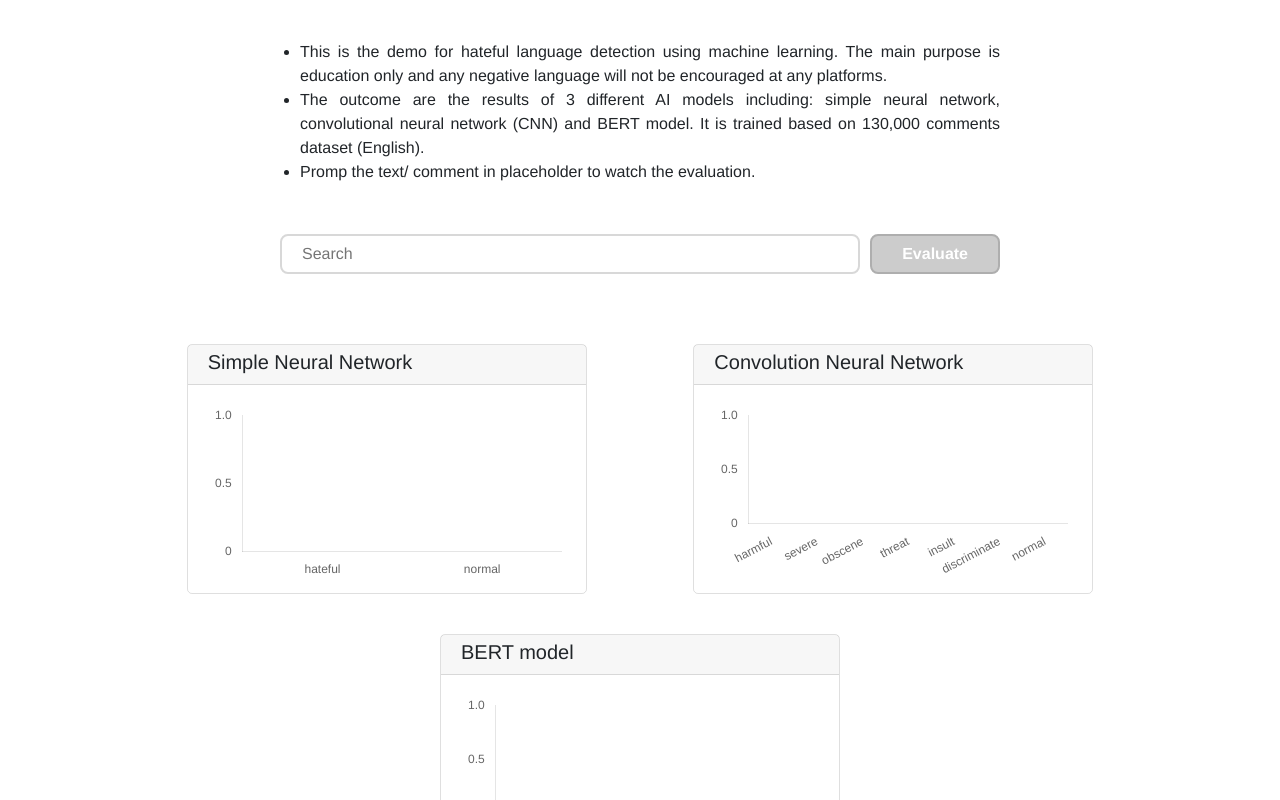
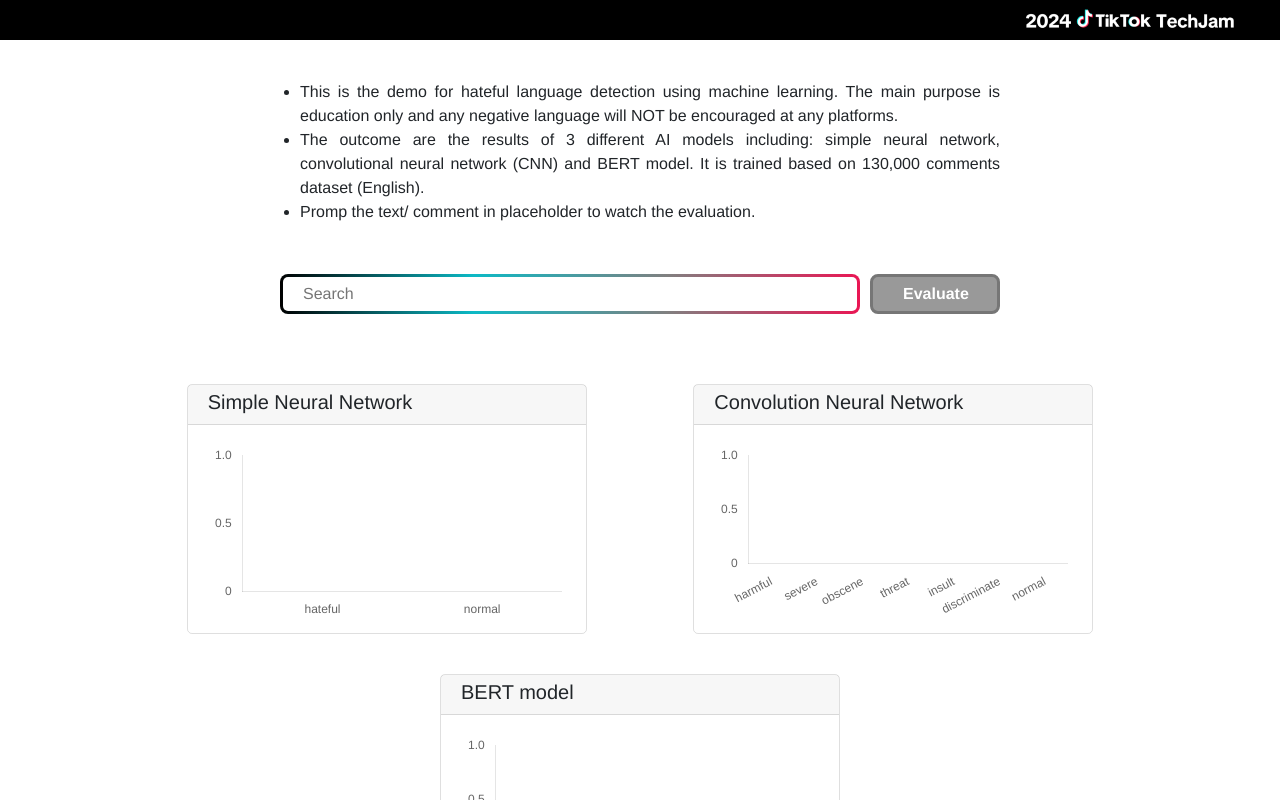
Before and after one commit to QuanNguyenDong/deploy-ml-model, a React (Create React App) app in the folder frontend/: page / in a window 1280 px wide. Shown: the top 800 px of the page. Built offline with nearby package versions, Linux system fonts and the light colour scheme.

Commit message:
add tiktok theme

```diff
--- a/frontend/src/App.js
+++ b/frontend/src/App.js
@@ -5,6 +5,7 @@ import SearchBar from "./components/SearchBar/SearchBar";
 import { useState } from "react";
 import { predict } from "./services/searchService";
 import Card from "./components/Card/Card";
+import Banner from "./components/Banner/Banner";
 
 function App() {
     const models = ["simple_nn", "cnn", "bert"];
@@ -13,6 +14,8 @@ function App() {
     const [predict3, setPredict3] = useState([0, 0, 0, 0, 0, 0, 0]);
 
     return (
+        <>
+            <Banner />
             <div className="content container-md">
                 <div className="header">
                     <Header />
@@ -32,11 +35,15 @@ function App() {
                     />
                 </div>
                 <div className="box-wrap">
-                <Card title="Simple Neural Network" prediction={predict1}/>
-                <Card title="Convolution Neural Network" prediction={predict2}/>
-                <Card title="BERT model" prediction={predict3}/>
+                    <Card title="Simple Neural Network" prediction={predict1} />
+                    <Card
+                        title="Convolution Neural Network"
+                        prediction={predict2}
+                    />
+                    <Card title="BERT model" prediction={predict3} />
                 </div>
             </div>
+        </>
     );
 }
 
--- /dev/null
+++ b/frontend/src/components/Banner/Banner.js
@@ -0,0 +1,14 @@
+import logo from "../../assets/images/TechJam.png";
+
+function Banner() {
+    return (
+        <div style={{
+            backgroundColor: 'black',
+            textAlign: 'right'
+        }}>
+            <img src={logo} alt="Tech Jam"/>
+        </div>
+    )
+}
+
+export default Banner;
--- a/frontend/src/components/Header.js
+++ b/frontend/src/components/Header.js
@@ -4,7 +4,7 @@ function Header() {
             <li>
                 This is the demo for hateful language detection using machine
                 learning. The main purpose is education only and any negative
-                language will not be encouraged at any platforms.
+                language will NOT be encouraged at any platforms.
             </li>
             <li>
                 The outcome are the results of 3 different AI models including:
--- a/frontend/src/components/SearchBar/SearchBar.js
+++ b/frontend/src/components/SearchBar/SearchBar.js
@@ -25,6 +25,7 @@ function SearchBar({ makePrediction }) {
                     placeholder="Search"
                     onChange={(e) => onChangeText(e.target.value)}
                     value={text}
+                    maxLength={500}
                 />
                 <button
                     className="search-button"
--- a/frontend/src/components/SearchBar/search.css
+++ b/frontend/src/components/SearchBar/search.css
@@ -5,13 +5,15 @@
 }
 
 .search-term {
-    border-radius: 8px;
-    border: 2px solid #d8d8d8;
     width: 100%;
     height: 100%;
     margin-right: 10px;
     padding: 5px 20px;
     text-decoration: none;
+    background: linear-gradient(white, white) padding-box,
+        linear-gradient(to right, #000000, #0CB9C5, #808080, #EA1654) border-box;
+    border-radius: 0.8rem;
+    border: 3px solid transparent;
 }
 
 .search-term:focus {
@@ -22,17 +24,16 @@
     outline: none;
     padding: 0 30px;
     height: 100%;
-    border-radius: 8px;
-    border: 2px solid #1682c5;
-    background: #24A0ED;
+    width: 130px;
     color: #fff;
+    background: #0CB9C5;
     font-weight: 700;
-    width: 130px;
+    border-radius: 0.8rem;
+    border: 3px solid #008C96;
 }
 
 .search-button:disabled,
-.search-button[disabled]{
-    border: 2px solid #AEAEAE;
-    background-color: #cccccc;
-    color: #fff;
+.search-button[disabled] {
+    border: 3px solid #767676;
+    background-color: #999999;
 }
```
Also changed, not shown: frontend/src/assets/images/TechJam.png (added). Lines whose indentation alone changed are shown as unchanged.
